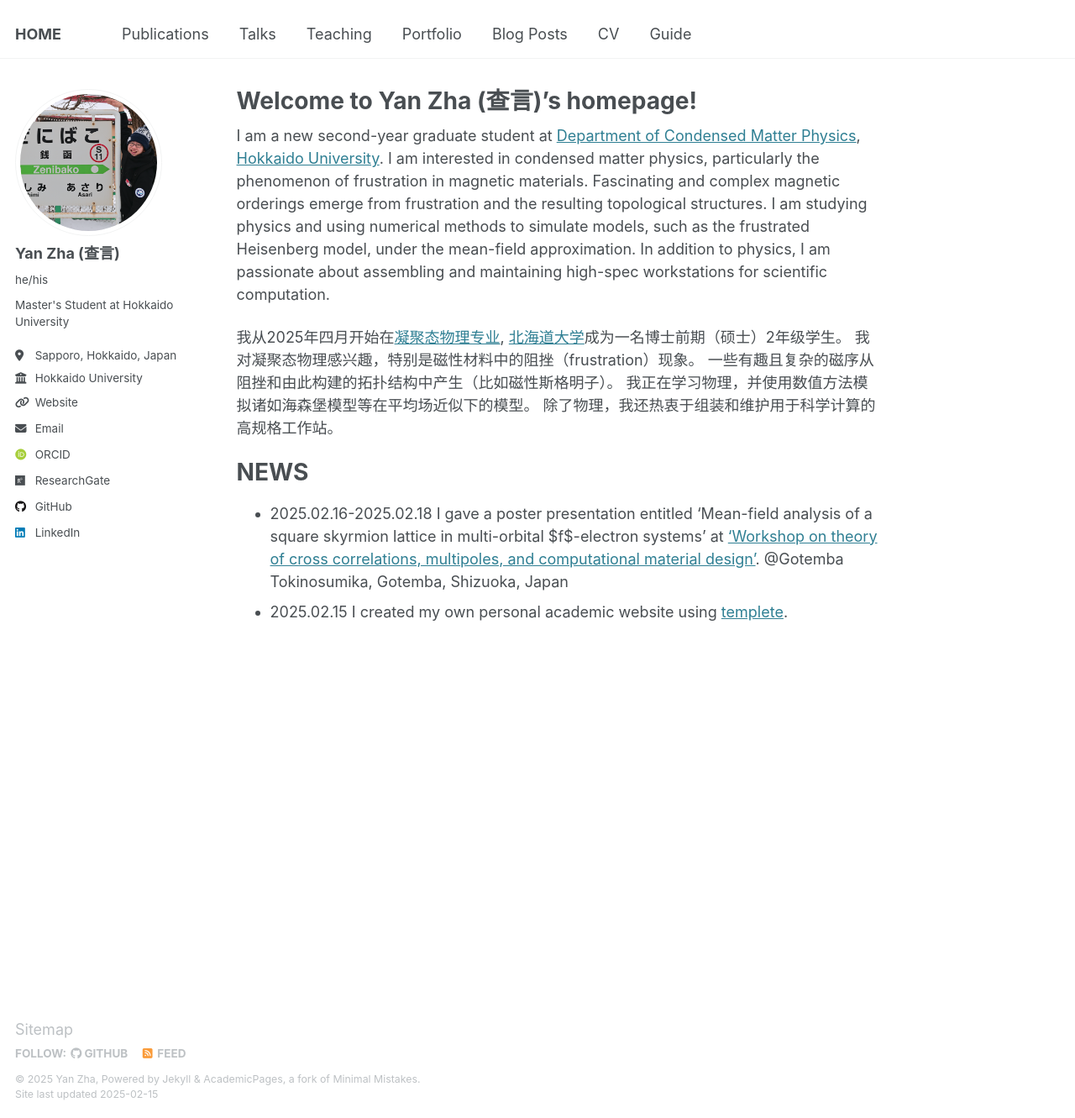
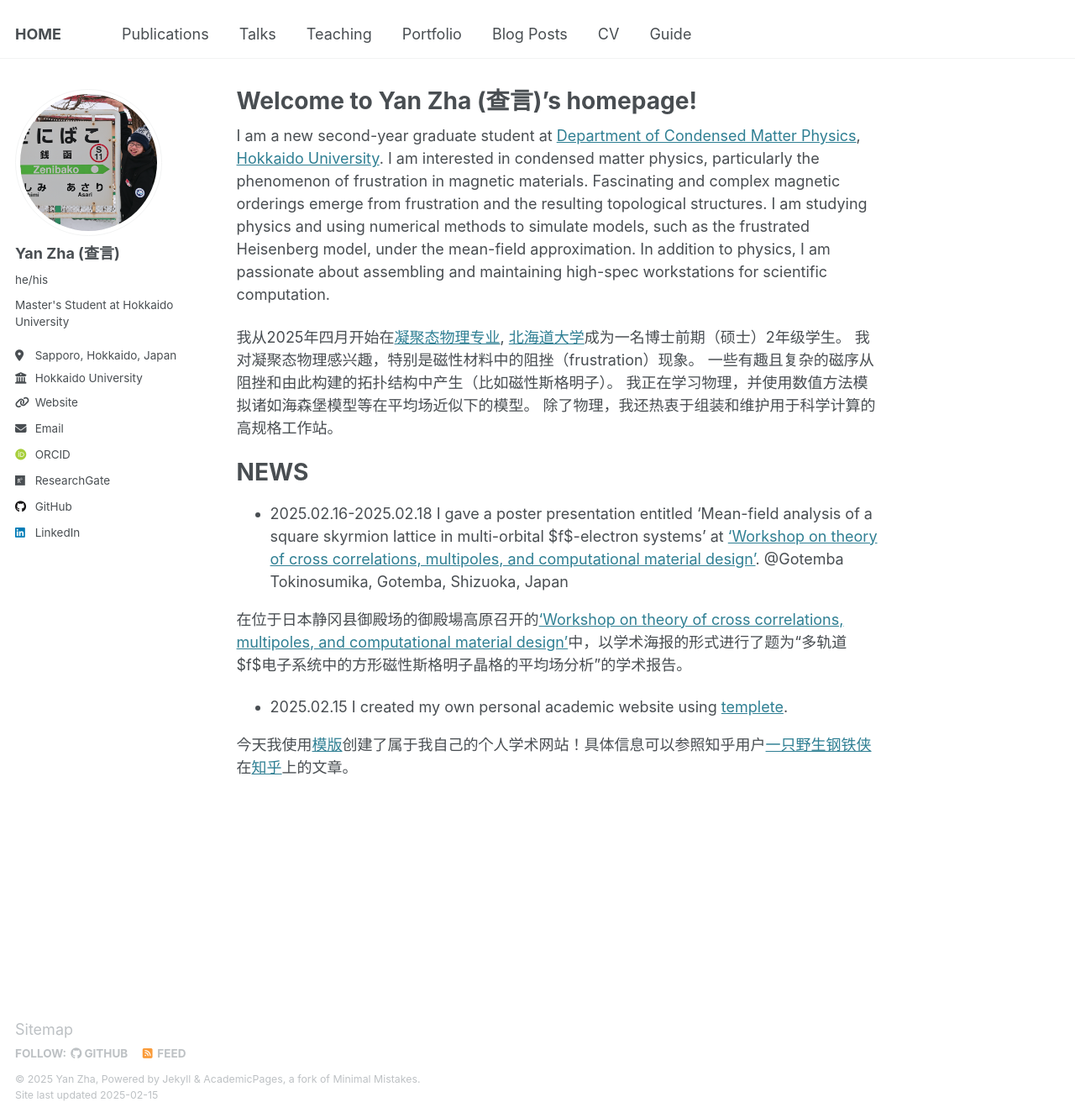
Before and after one commit to yzhacn/yzhacn.github.io, a Jekyll site: the page built from _pages/about.md, in a window 1280 px wide and 1331 px high. Shown: the whole window at 84% size. Built offline with Jekyll 4.4.1, drawn with Linux system fonts in a browser that asks for light colours; some web fonts are replaced.

Commit message:
Update about.md

```diff
--- a/_pages/about.md
+++ b/_pages/about.md
@@ -23,4 +23,9 @@ NEWS
 ======
 * 2025.02.16-2025.02.18 I gave a poster presentation entitled ‘Mean-field analysis of a square skyrmion lattice in multi-orbital $f$-electron systems’ at ['Workshop on theory of cross correlations, multipoles, and
 computational material design'](https://asymmetry.hiroshima-u.ac.jp/event/2532). @Gotemba Tokinosumika, Gotemba, Shizuoka, Japan
+
+在位于日本静冈县御殿场的御殿場高原召开的['Workshop on theory of cross correlations, multipoles, and computational material design'](https://asymmetry.hiroshima-u.ac.jp/event/2532)中，以学术海报的形式进行了题为“多轨道$f$电子系统中的方形磁性斯格明子晶格的平均场分析”的学术报告。
+
 * 2025.02.15 I created my own personal academic website using [templete](https://github.com/academicpages/academicpages.github.io).
+
+今天我使用[模版](https://github.com/academicpages/academicpages.github.io)创建了属于我自己的个人学术网站！具体信息可以参照知乎用户[一只野生钢铁侠](https://www.zhihu.com/people/91-53-41-34)在[知乎](https://zhuanlan.zhihu.com/p/711554540)上的文章。
```
